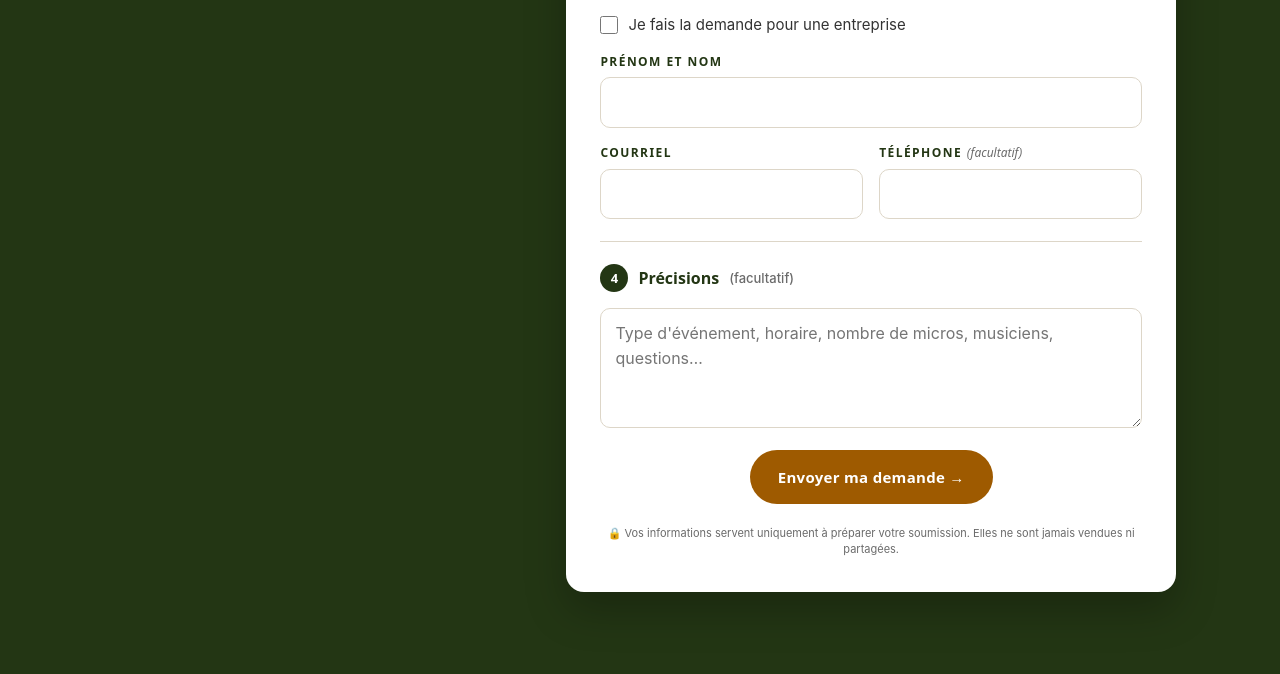
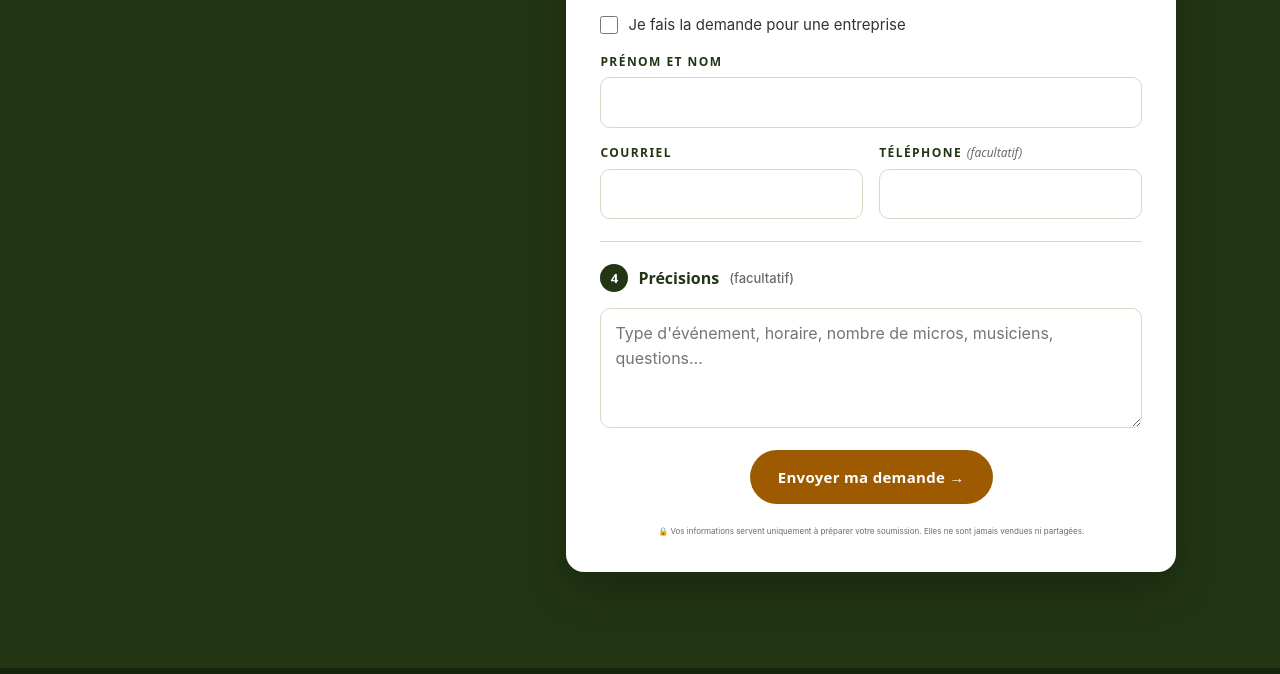
Before and after one commit to GabPoulin/lerepere-site, a website: page index.html in a window 1280 px wide. Shown: the part 4326-5000 px from the top of the page. Drawn offline with Linux system fonts and the light colour scheme.

Commit message:
Avis de confidentialité à 8 px
Co-Authored-By: Claude Opus 5.5 <noreply@anthropic.com>
Claude-Session: https://claude.ai/code/session_01S4mt3HYnfyYnVjpPMz3rpm

```diff
--- a/index.html
+++ b/index.html
@@ -173,7 +173,7 @@ section.bloc{padding:96px 0}
 .statut.ok{display:block;background:#EAF1E3;color:var(--vert)}
 .statut.erreur{display:block;background:#FBF4EA;color:var(--orange)}
 .statut a{color:inherit}
-.contact .formulaire .confid{font-size:11px;color:var(--gris);text-align:center;line-height:1.45;max-width:none;opacity:1}
+.contact .formulaire .confid{font-size:8px;color:var(--gris);text-align:center;line-height:1.45;max-width:none;opacity:1}
 .aide-champ.alerte{color:var(--orange);font-weight:600}
 .aide-champ a{color:inherit;font-weight:600}
 .aide-champ[hidden]{display:none}
```
